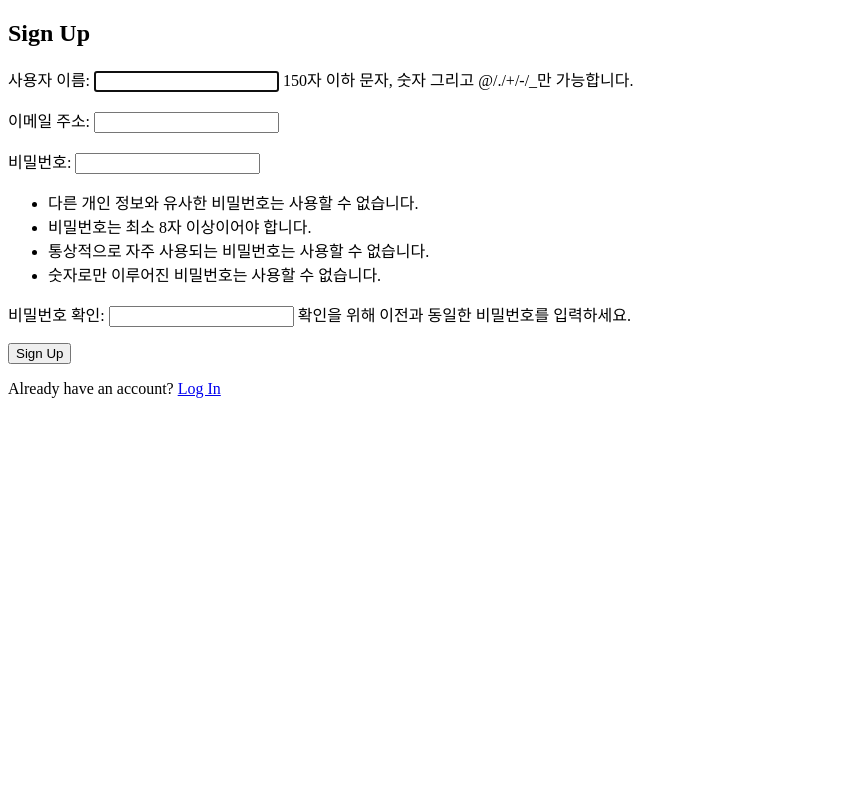
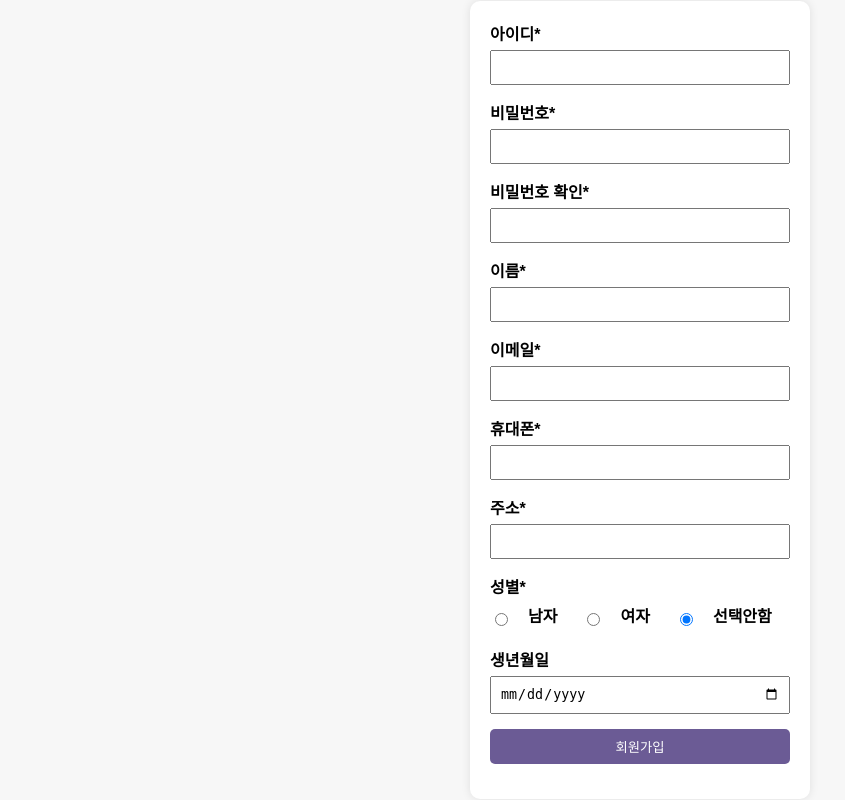
Before and after one commit to Python-Backend-Team1/Kurly-Clone, a Django app: page /signup/ in a window 1280 px wide. Shown: the whole page, without its empty margins (0-845 px from the left). Run offline with Django 5.2, Linux system fonts and the light colour scheme.

Commit message:
0906 1125

```diff
--- a/kurlyclone/settings.py
+++ b/kurlyclone/settings.py
@@ -1,5 +1,6 @@
 from pathlib import Path
 import environ
+import os
 
 # Build paths inside the project like this: BASE_DIR / 'subdir'.
 BASE_DIR = Path(__file__).resolve().parent.parent
@@ -102,6 +103,8 @@ USE_TZ = True
 # Static files (CSS, JavaScript, Images)
 STATIC_URL = '/static/'
 STATIC_ROOT = BASE_DIR / 'staticfiles'
+STATICFILES_DIRS = [os.path.join(BASE_DIR, 'static')]
+
 
 # Media files (Uploaded by users)
 MEDIA_URL = '/media/'
--- a/kurlyclone/urls.py
+++ b/kurlyclone/urls.py
@@ -14,10 +14,12 @@ Including another URLconf
     1. Import the include() function: from django.urls import include, path
     2. Add a URL to urlpatterns:  path('blog/', include('blog.urls'))
 """
+from django.urls import path
 from django.contrib import admin
 from django.urls import path, include
-from users.views import login_view, home_view,signup_view                               # home_view 임포트 추가
+from users.views import CustomPasswordResetView ,login_view, home_view,signup_view ,find_username_view                              # home_view 임포트 추가
 from django.contrib.auth import views as auth_views                                      #이메일인증(비밀번호찾기관련)
+
 
 urlpatterns = [
     path('admin/', admin.site.urls),
@@ -26,7 +28,9 @@ urlpatterns = [
     path('home/', home_view, name='home'),
     path('signup/', signup_view, name='signup'),                             # 회원가입 URL 추가
     path('', home_view, name='home'),                                      # 루트 URL 패턴 추가
+    path('password_reset/', CustomPasswordResetView.as_view(), name='password_reset'),  # 여기서 변경
 
+path('find-username/', find_username_view, name='find_username'),
 
 path('password_reset/', auth_views.PasswordResetView.as_view(), name='password_reset'),
     path('password_reset/done/', auth_views.PasswordResetDoneView.as_view(), name='password_reset_done'),
--- /dev/null
+++ b/static/css/styles.css
@@ -0,0 +1,65 @@
+/* static/css/styles.css */
+body {
+    font-family: Arial, sans-serif;
+    background-color: #f7f7f7;
+    display: flex;
+    justify-content: center;
+    align-items: center;
+    height: 100vh;
+    margin: 0;
+}
+
+form {
+    background-color: #fff;
+    padding: 20px;
+    border-radius: 10px;
+    box-shadow: 0 0 10px rgba(0, 0, 0, 0.1);
+    width: 300px;
+}
+
+.form-group {
+    margin-bottom: 15px;
+}
+
+.form-group label {
+    display: block;
+    margin-bottom: 5px;
+    font-weight: bold;
+}
+
+.form-group input,
+.form-group select,
+.form-group button {
+    width: 100%;
+    padding: 8px;
+    box-sizing: border-box;
+}
+
+.form-group input[type="radio"] {
+    width: auto;
+    margin-right: 5px;
+}
+
+button {
+    background-color: #6b5b95;
+    color: white;
+    border: none;
+    padding: 10px;
+    border-radius: 5px;
+    cursor: pointer;
+}
+
+.gender-options {
+    display: flex;
+    align-items: center;
+    gap: 10px;
+}
+
+.gender-options label {
+    margin-left: 5px;
+    margin-right: 15px;
+}
+
+button:hover {
+    background-color: #5a4878;
+}
--- a/templates/users/signup.html
+++ b/templates/users/signup.html
@@ -1,19 +1,73 @@
-<!-- templates/users/signup.html -->
 <!DOCTYPE html>
-<html lang="en">
+<html lang="ko">
 <head>
     <meta charset="UTF-8">
     <meta name="viewport" content="width=device-width, initial-scale=1.0">
-    <title>Sign Up</title>
+    <title>회원가입</title>
+    <!-- Static 태그 로드 -->
+    {% load static %}
+    <!-- CSS 파일 연결 -->
+    <link rel="stylesheet" href="{% static 'css/styles.css' %}">
 </head>
 <body>
-    <h2>Sign Up</h2>
-    <form method="POST">
+    <form method="post" action="{% url 'signup' %}">
         {% csrf_token %}
-        {{ form.as_p }}
-        <button type="submit">Sign Up</button>
 
+        <div class="form-group">
+            <label for="username">아이디*</label>
+            <input type="text" id="username" name="username" required>
+        </div>
+
+        <div class="form-group">
+            <label for="password1">비밀번호*</label>
+            <input type="password" id="password1" name="password1" required>
+        </div>
+
+        <div class="form-group">
+            <label for="password2">비밀번호 확인*</label>
+            <input type="password" id="password2" name="password2" required>
+        </div>
+
+        <div class="form-group">
+            <label for="name">이름*</label>
+            <input type="text" id="name" name="name" required>
+        </div>
+
+        <div class="form-group">
+            <label for="email">이메일*</label>
+            <input type="email" id="email" name="email" required>
+        </div>
+
+        <div class="form-group">
+            <label for="phone">휴대폰*</label>
+            <input type="text" id="phone" name="phone" required>
+        </div>
+
+        <div class="form-group">
+            <label for="address">주소*</label>
+            <input type="text" id="address" name="address" required>
+        </div>
+
+        <div class="form-group">
+            <label>성별*</label>
+            <div class="gender-options">
+                <input type="radio" id="male" name="gender" value="남자">
+                <label for="male">남자</label>
+                <input type="radio" id="female" name="gender" value="여자">
+                <label for="female">여자</label>
+                <input type="radio" id="none" name="gender" value="선택안함" checked>
+                <label for="none">선택안함</label>
+            </div>
+        </div>
+
+        <div class="form-group">
+            <label for="birthdate">생년월일</label>
+            <input type="date" id="birthdate" name="birthdate">
+        </div>
+
+        <div class="form-group">
+            <button type="submit">회원가입</button>
+        </div>
     </form>
-    <p>Already have an account? <a href="{% url 'login' %}">Log In</a></p>
 </body>
 </html>
--- a/users/forms.py
+++ b/users/forms.py
@@ -1,13 +1,51 @@
 from django import forms
+from django.contrib.auth.models import User
 from django.contrib.auth.forms import AuthenticationForm
+from django.contrib.auth.forms import PasswordResetForm  # 비밀번호찾기 아이디동반
+from django.contrib.auth import get_user_model
 from django.contrib.auth.forms import UserCreationForm
 from .models import CustomUser
 
 
+class CustomPasswordResetForm(PasswordResetForm):
+    username = forms.CharField(max_length=150, required=True, label="아이디")
+
+    def clean(self):
+        cleaned_data = super().clean()
+        email = cleaned_data.get('email')
+        username = cleaned_data.get('username')
+
+        UserModel = get_user_model()
+        if not UserModel.objects.filter(username=username, email=email).exists():
+            raise forms.ValidationError("아이디와 이메일이 일치하지 않습니다.")
+
+        return cleaned_data  # 비밀번호 찾기 아이디이메일
+
+
 class UserSignUpForm(UserCreationForm):
-        class Meta:
-            model = CustomUser
-            fields = ['username', 'email', 'password1', 'password2']
+    email = forms.EmailField(required=True)
+    name = forms.CharField(max_length=100, required=True, label="이름")
+    phone = forms.CharField(max_length=15, required=True, label="휴대폰")
+    address = forms.CharField(max_length=255, required=True, label="주소")
+    gender = forms.ChoiceField(choices=[('남자', '남자'), ('여자', '여자'), ('선택안함', '선택안함')], label="성별")
+    birthdate = forms.DateField(required=False, label="생년월일")
+
+    class Meta:
+        model = CustomUser
+        fields = ['username', 'name', 'email', 'phone', 'address', 'gender', 'birthdate', 'password1', 'password2']
+
+    def save(self, commit=True):
+        user = super(UserSignUpForm, self).save(commit=False)
+        user.email = self.cleaned_data['email']
+        user.name = self.cleaned_data['name']
+        user.phone = self.cleaned_data['phone']
+        user.address = self.cleaned_data['address']
+        user.gender = self.cleaned_data['gender']
+        user.birthdate = self.cleaned_data['birthdate']
+
+        if commit:
+            user.save()
+        return user
 
 
 class UserLoginForm(AuthenticationForm):
@@ -18,4 +56,4 @@ class UserLoginForm(AuthenticationForm):
     password = forms.CharField(widget=forms.PasswordInput(attrs={
         'class': 'form-control',
         'placeholder': 'Password'
-    }))                                    #사용자 인증 폼
+    }))  # 사용자 인증 폼
--- a/users/models.py
+++ b/users/models.py
@@ -2,7 +2,8 @@ from django.contrib.auth.models import AbstractUser
 from django.db import models
 
 class CustomUser(AbstractUser):
-    phone_number = models.CharField(max_length=15, blank=True, null=True)  # 추가 필드 예시
-
-    def __str__(self):
-        return self.username
+    name = models.CharField(max_length=150, default='Anonymous')              # 기본값으로 'Anonymous' 설정     #customuser모델에 추가할때 필드가 null=False로설정되어서그럼
+    phone = models.CharField(max_length=15, default='000-0000-0000')  # 기본값으로 임의의 전화번호 설정
+    address = models.CharField(max_length=255, default="Default Address", blank=False, null=False)
+    gender = models.CharField(max_length=10, default='남자')  # 여기서 '남자'는 기본값 예시입니다.
+    birthdate = models.DateField(null=True, blank=True)
--- a/users/urls.py
+++ b/users/urls.py
@@ -1,10 +1,13 @@
 # users/urls.py
 
 from django.urls import path
-from .views import login_view, home_view , signup_view
+from .views import CustomPasswordResetView ,login_view, home_view , signup_view , find_username_view
 
 urlpatterns = [
     path('login/', login_view, name='login'),
     path('home/', home_view, name='home'),
     path('signup/', signup_view, name='signup'),  # 회원가입 URL
+    path('find-username/', find_username_view, name='find_username'),
+    path('', home_view, name='home'),
+    path('password_reset/', CustomPasswordResetView.as_view(), name='password_reset'),  # 여기서 변경
 ]
--- a/users/views.py
+++ b/users/views.py
@@ -3,11 +3,34 @@ from django.contrib.auth import authenticate, login
 from .forms import UserLoginForm
 from django.shortcuts import render
 from .forms import UserLoginForm, UserSignUpForm
+from django.core.mail import send_mail            #아이디찾기
+from django.contrib.auth.models import User        #아이디찾기
+from django.conf import settings                   #아이디찾기
+from .forms import CustomPasswordResetForm                    #비밀번호 찾기 아이디 동반
+from django.contrib.auth.views import PasswordResetView      #비밀번호 찾기 아이디 동반
 
 
 
 def home_view(request):
     return render(request, 'home.html')
+
+def find_username_view(request):
+    if request.method == 'POST':
+        email = request.POST['email']
+        try:
+            user = User.objects.get(email=email)
+            send_mail(
+                'Your Username',
+                f'Your username is {user.username}',
+                settings.DEFAULT_FROM_EMAIL,
+                [email],
+                fail_silently=False,
+            )
+            return render(request, 'users/find_username_done.html')
+        except User.DoesNotExist:
+            return render(request, 'users/find_username.html', {'error': 'Email not found'})
+
+    return render(request, 'users/find_username.html')
 
 
 
@@ -27,13 +50,18 @@ def login_view(request):
 
 
 
-def signup_view(request):                                           #회원가입폼
+def signup_view(request):
     if request.method == 'POST':
         form = UserSignUpForm(request.POST)
         if form.is_valid():
-            user = form.save()
-            login(request, user)  # 회원가입 후 자동 로그인
-            return redirect('login') #회원가입 후 로그인html로
+            form.save()
+            return redirect('login')
     else:
         form = UserSignUpForm()
     return render(request, 'users/signup.html', {'form': form})
+
+
+class CustomPasswordResetView(PasswordResetView):                        #비밀번호찾기 아이디동반
+    form_class = CustomPasswordResetForm
+    template_name = 'users/password_reset_form.html'  # 템플릿 파일 경로
+    success_url = '/password_reset/done/'  # 성공 시 리다이렉트될 URL
```
Also changed, not shown: templates/users/find_username.html (added, +24 -0 lines), templates/users/find_username_done.html (added, +14 -0 lines), templates/users/login.html (+4 -4 lines), templates/users/password_reset_form.html (+9 -3 lines), users/migrations/0002_remove_customuser_phone_number_customuser_address_and_more.py (added).
